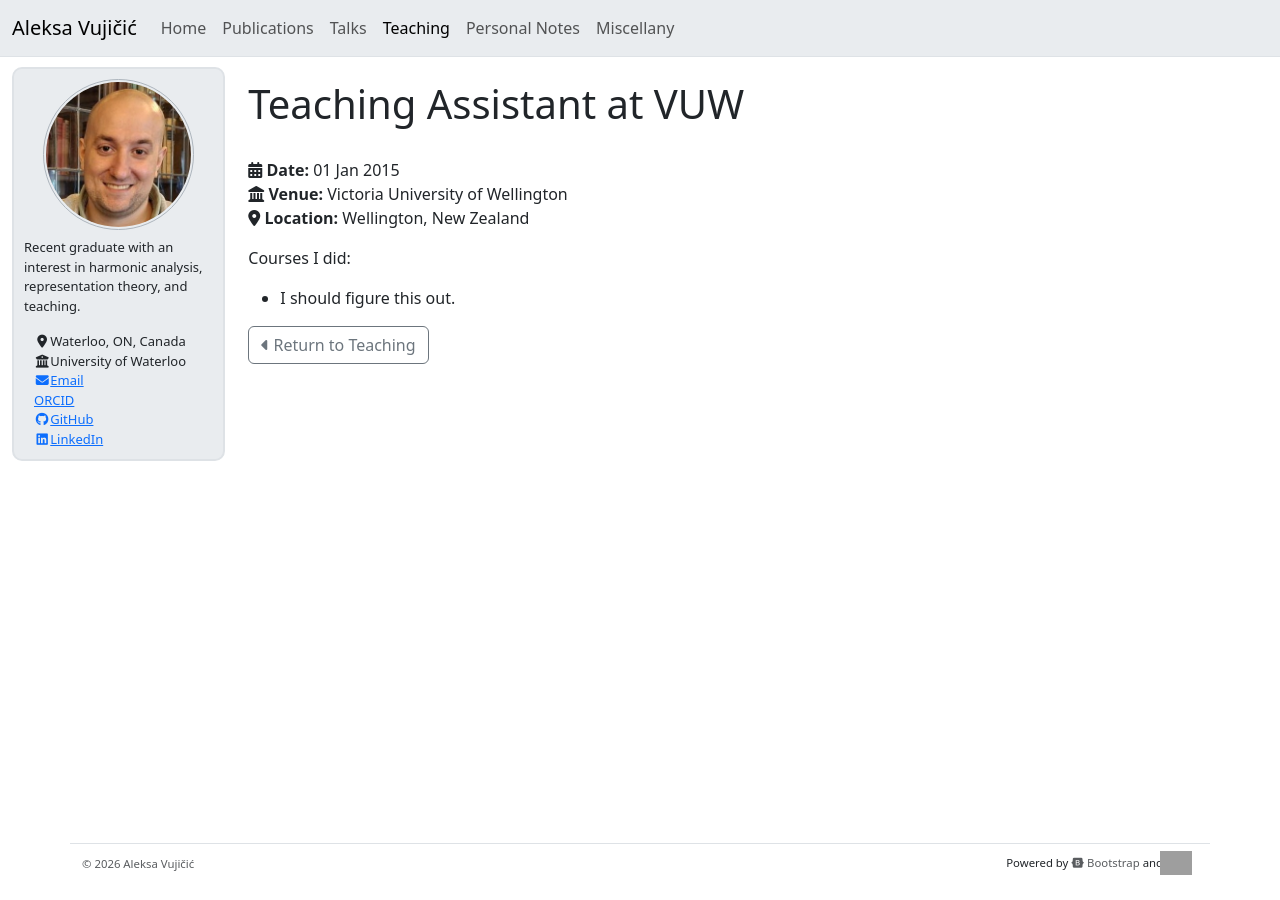
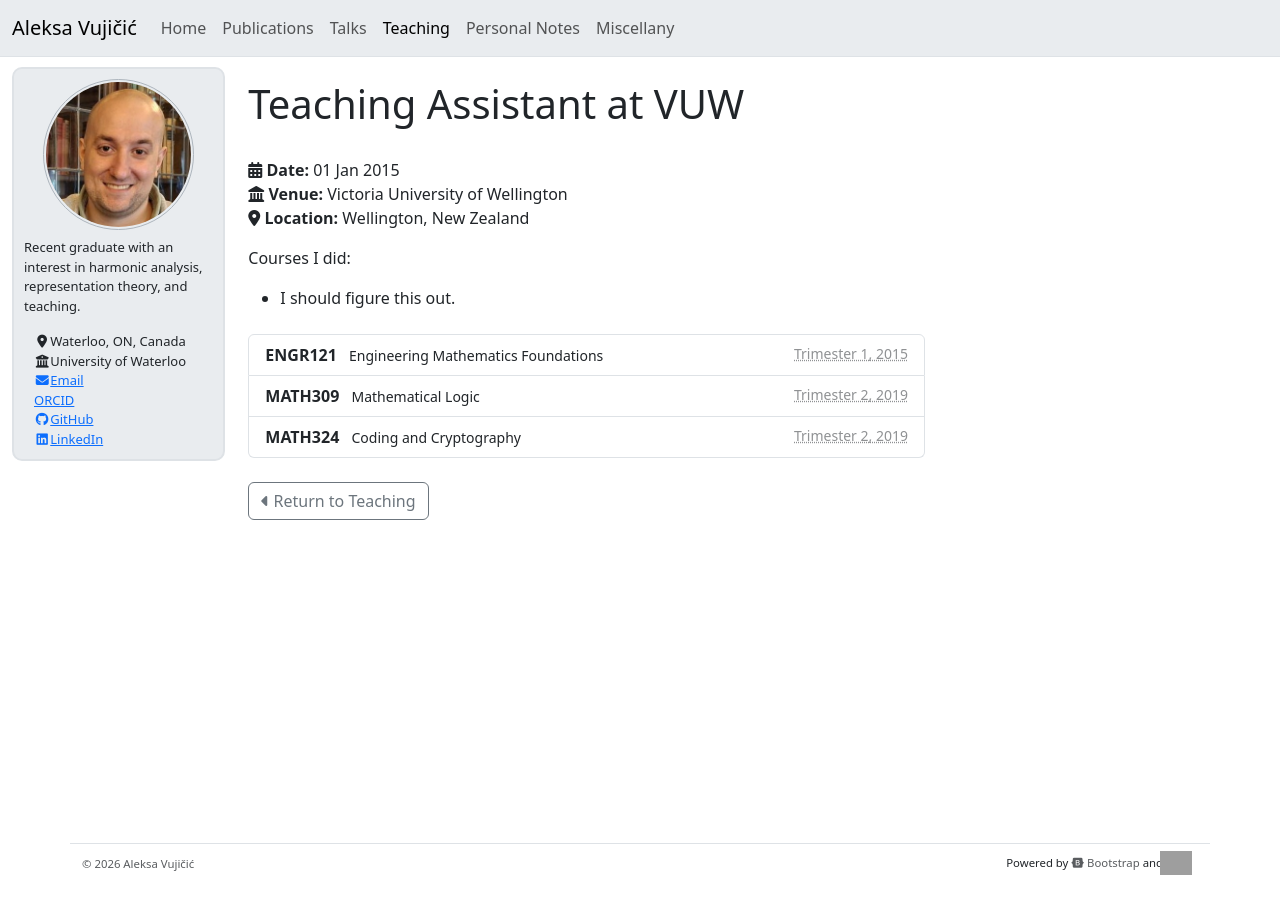
Before and after one commit to aleksavujicic/website, a Jekyll site: the page built from collections/_teaching/ta-victoria.md, in a window 1280 px wide. Built offline with Jekyll 4.4.1, drawn with Linux system fonts in a browser that asks for light colours; nearby versions of some CDN libraries; a script that is not in the unit is left out; grey boxes are pictures that could not be loaded.

Commit message:
Added a few vuw courses, incomplete

```diff
--- a/_data/courses.yml
+++ b/_data/courses.yml
@@ -113,3 +113,35 @@ uw:
 
 
 vuw:
+  semesters:
+    t1:
+      name: Trimester 1
+      start:
+      end:
+    t2:
+      name: Trimester 2
+      start:
+      end:
+    t3:
+      name: Trimester 3
+      start:
+      end:
+
+  courses:
+    engr121:
+      code: ENGR121
+      title: Engineering Mathematics Foundations
+    math309:
+      code: MATH309
+      title: Mathematical Logic
+    math324:
+      code: MATH324
+      title: Coding and Cryptography
+
+  teachings:
+    - course: engr121
+      semester: t1, 2015
+    - course: math309
+      semester: t2, 2019
+    - course: math324
+      semester: t2, 2019
--- a/collections/_teaching/ta-victoria.md
+++ b/collections/_teaching/ta-victoria.md
@@ -9,3 +9,5 @@ location: "Wellington, New Zealand"
 
 Courses I did:
 - I should figure this out.
+
+{% include teaching-list.html uni_data=site.data.courses.vuw %}
```
